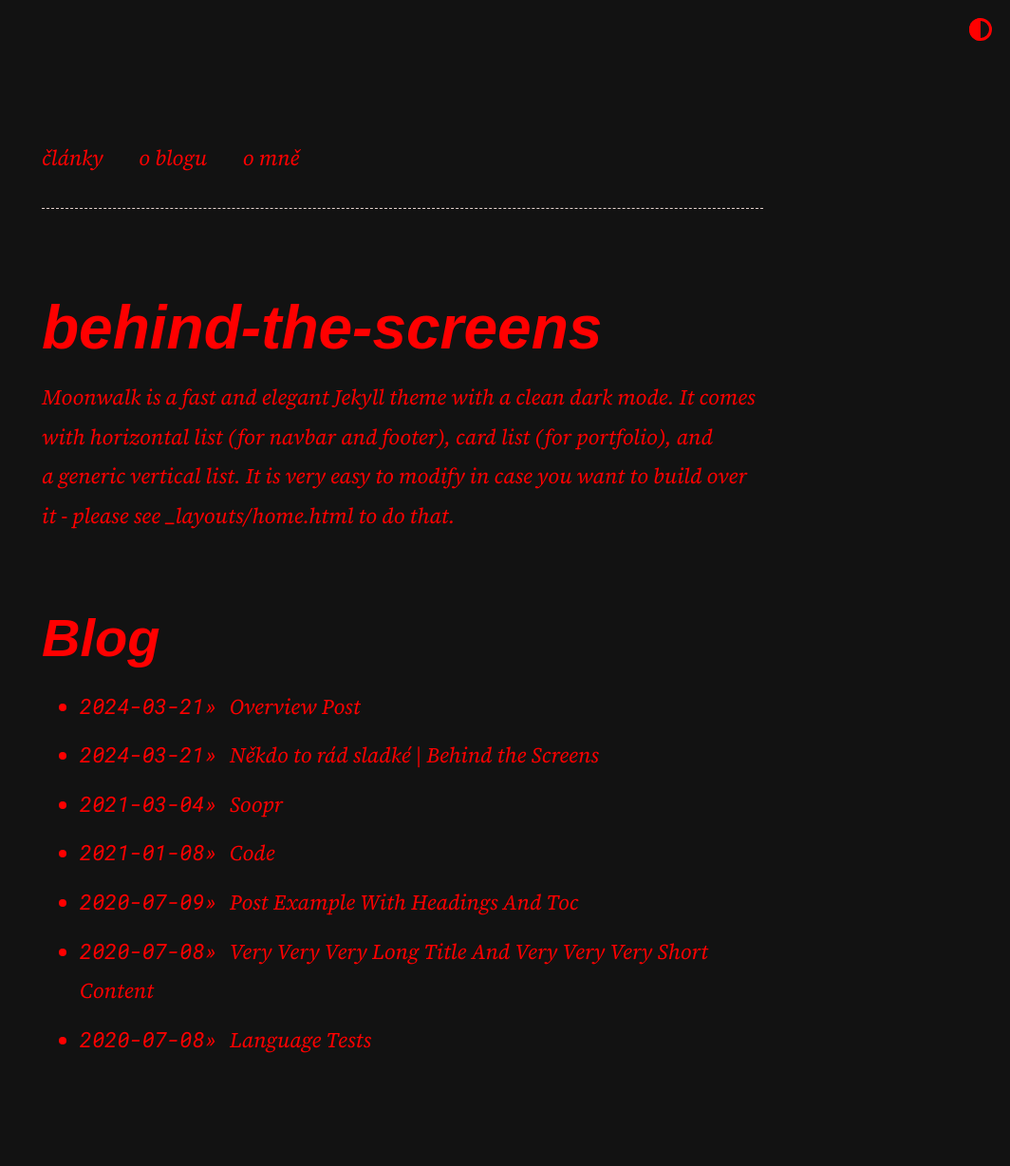
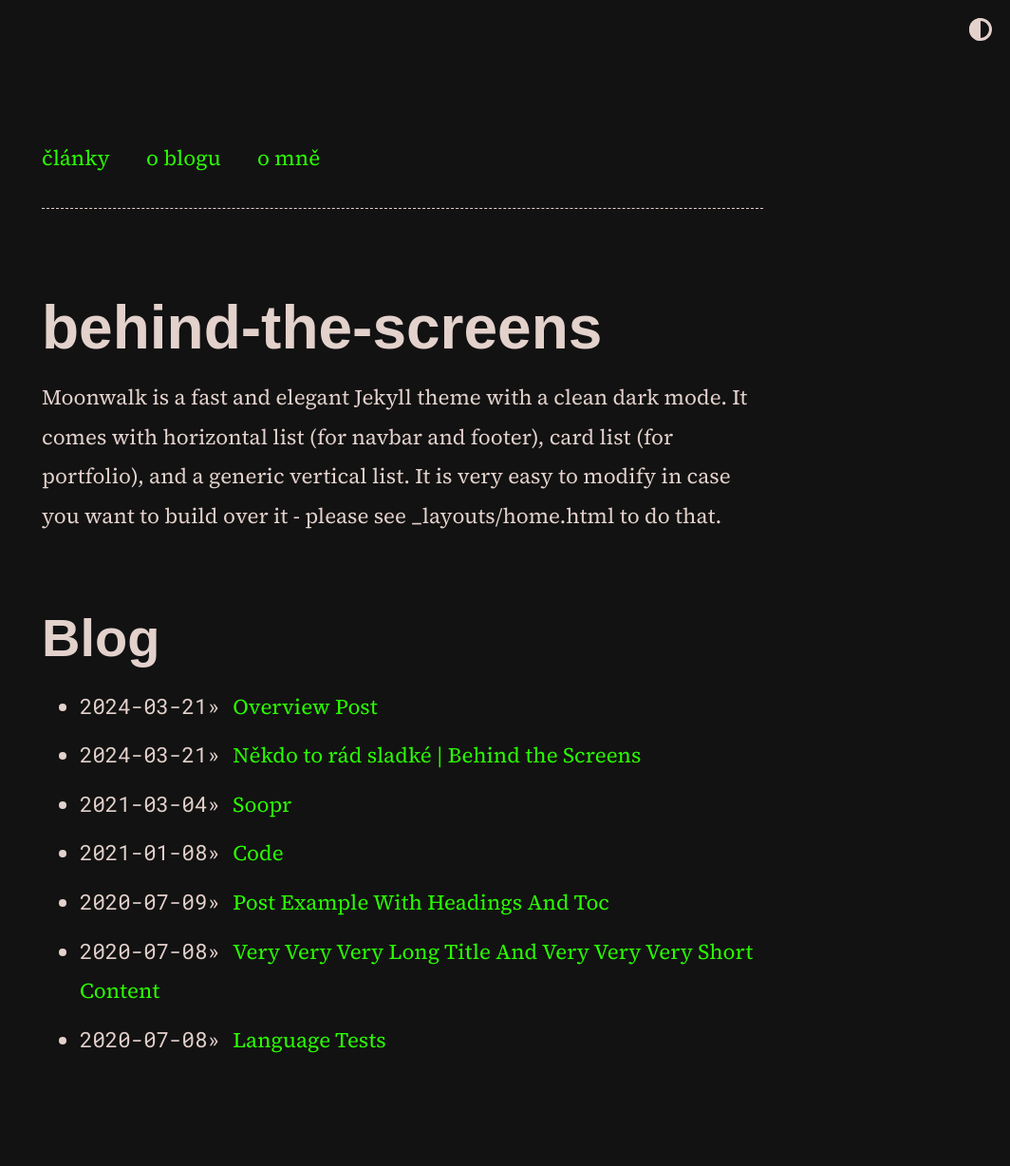
Before and after one commit to scherrer-txt/bts, a Jekyll site: the page built from index.md, in a window 1280 px wide. Shown: the whole page at 95% size, without its empty margins (216-1280 px from the left). Built offline with Jekyll 4.4.1, drawn with Linux system fonts in a browser that asks for light colours; some web fonts are replaced.

Commit message:
Update moonwalk.scss

```diff
--- a/_sass/moonwalk.scss
+++ b/_sass/moonwalk.scss
@@ -12,13 +12,6 @@
   line-height: 2.6rem;
   min-height: 100%;
   margin-top: 2.14em;
-}
-
-* {
-  &:not(i):not(em) {
-    font-style: italic;
-    color: #FF0000; /* Change the color as desired */
-  }
 }
 
 pre, code {
@@ -153,7 +146,7 @@
       --links-hover: #0000ff;
       --highlight: #FFECB2; // light yellow
       --code-text: #595959;
-      --share-text: #595959;
+      --share-text: #666666;
   }
 }
 // -------------- THEME SWITCHER -------------- //
@@ -168,7 +161,7 @@
       --text: #E3D1CC;
       --text-secondary: #FF5500;
       --code-text: #595959;
-      --share-text: #595959;
+      --share-text: #666666;
   };
 }
 
@@ -207,6 +200,12 @@
     color: var(--links-hover);
 }
 *:target { background-color: var(--bg-secondary); }
+
+/* Target specific elements for italicized text */
+em, i {
+  font-style: italic;
+  color: var(--share-text); /* Change the color as desired */
+}
 
 html.transition,
 html.transition *,
```
